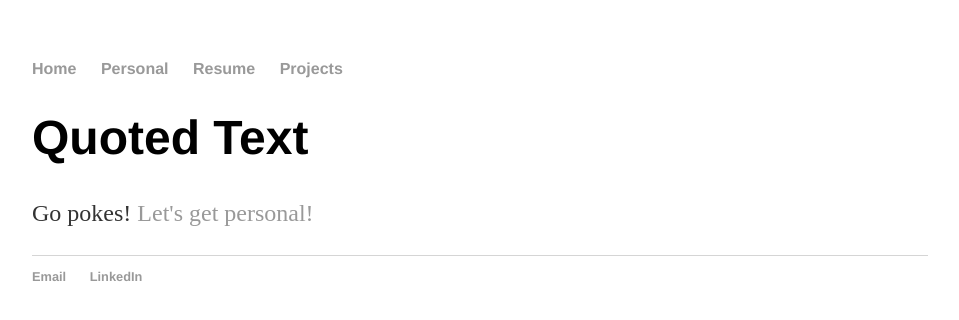
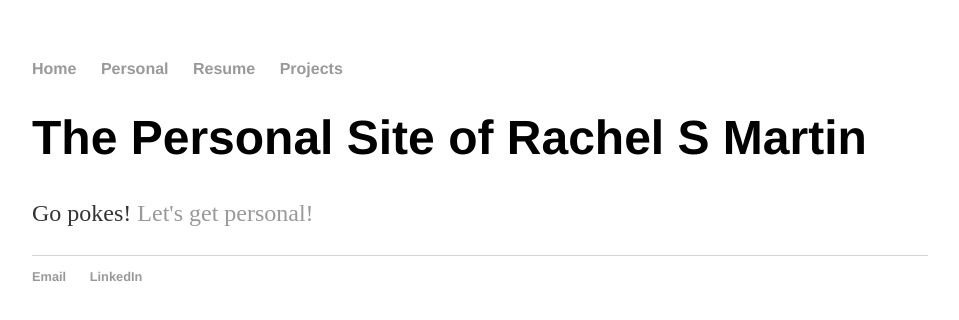
Before and after one commit to mraches/mraches.github.io, a Jekyll site: the page built from index.html, in a window 1280 px wide. Shown: the top 320 px of the page, without its empty margins (160-1119 px from the left). Built offline with Jekyll 4.4.1, drawn with Linux system fonts in a browser that asks for light colours.

Commit message:
Update index.html

```diff
--- a/index.html
+++ b/index.html
@@ -3,6 +3,6 @@ layout: default
 title: Rachel Martin Personal Resume
 ---
 <div class="blurb">
-	<h1>Quoted Text</h1>
+	<h1>The Personal Site of Rachel S Martin</h1>
 	<p>Go pokes! <a href="/personal">Let's get personal!</a></p>
 </div><!-- /.blurb -->
```
